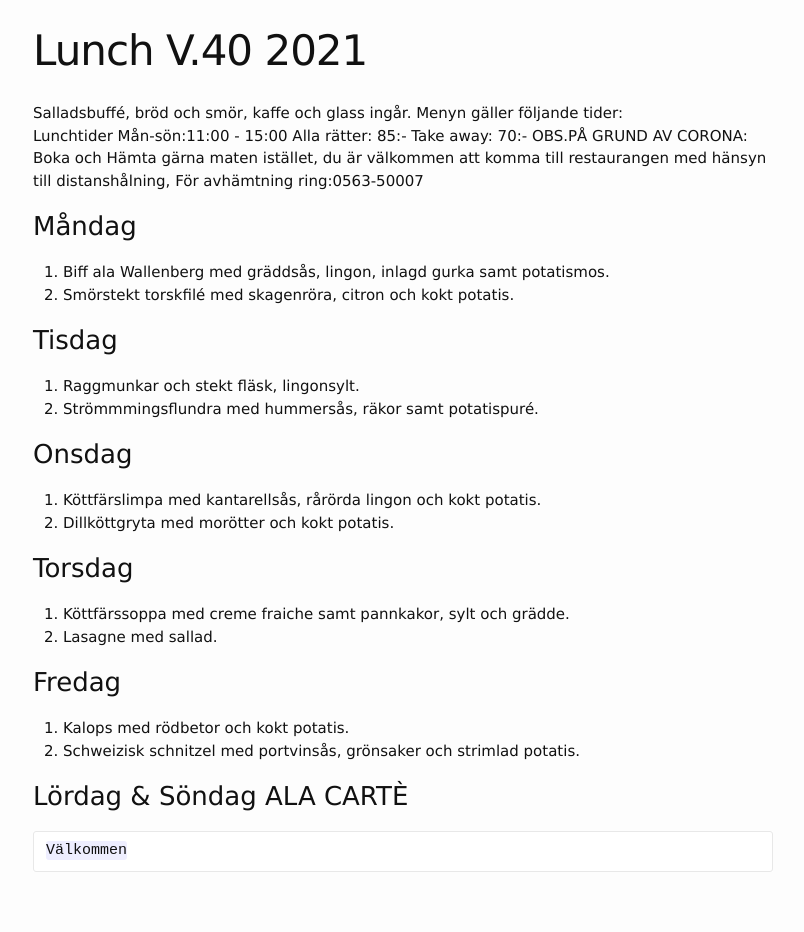
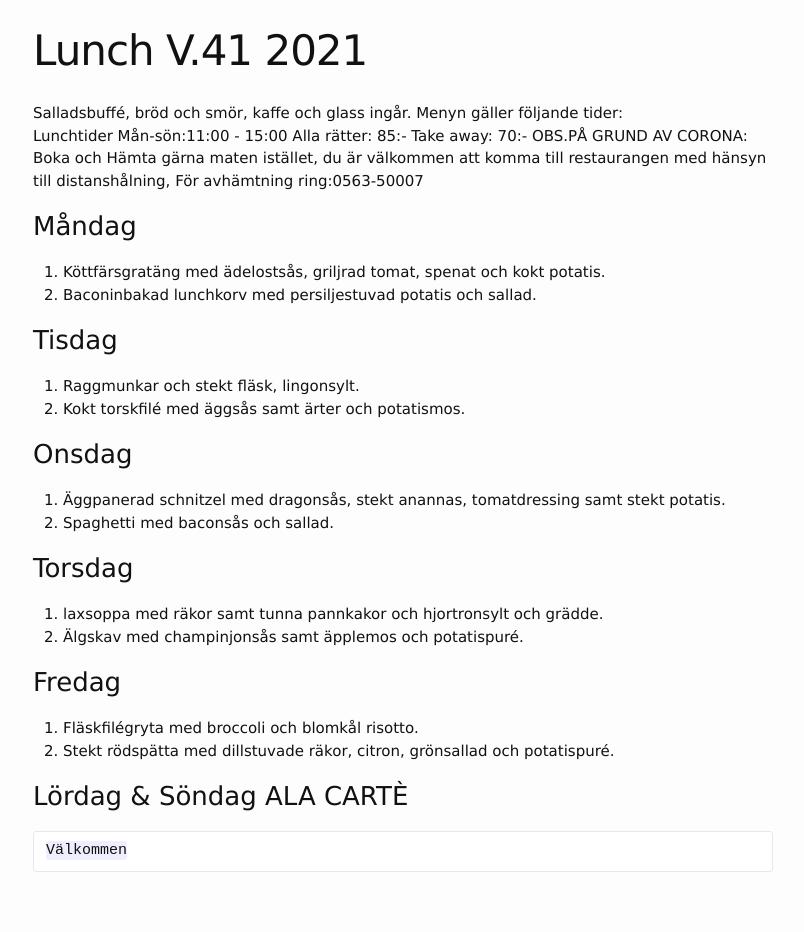
Before and after one commit to FarInn62/farinn62.github.io, a Jekyll site: the page built from lunch.md, in a window 1280 px wide. Shown: the whole page, without its empty margins (237-1041 px from the left). Built offline with Jekyll 4.4.1, drawn with Linux system fonts in a browser that asks for light colours.

Commit message:
Update lunch.md

```diff
--- a/lunch.md
+++ b/lunch.md
@@ -1,6 +1,6 @@
 ---
 layout: foodmenu
-title: Lunch V.40  2021
+title: Lunch V.41  2021
 permalink: /lunch/
 published: true
 ---
@@ -12,24 +12,24 @@ OBS.PÅ GRUND AV CORONA: Boka och Hämta gärna maten istället, du är välkomm
 
 
 ### Måndag
-1. Biff ala Wallenberg med gräddsås, lingon, inlagd gurka samt potatismos.
-2. Smörstekt torskfilé med skagenröra, citron och kokt potatis.
+1. Köttfärsgratäng med ädelostsås, griljrad tomat, spenat och kokt potatis.
+2. Baconinbakad lunchkorv med persiljestuvad potatis och sallad.
 
 ### Tisdag
 1. Raggmunkar och stekt fläsk, lingonsylt.
-2. Strömmmingsflundra med hummersås, räkor samt potatispuré.
+2. Kokt torskfilé med äggsås samt ärter och potatismos.
 
 ### Onsdag
-1. Köttfärslimpa med kantarellsås, rårörda lingon och kokt potatis.
-2. Dillköttgryta med morötter och kokt potatis.
+1. Äggpanerad schnitzel med dragonsås, stekt anannas, tomatdressing samt stekt potatis.
+2. Spaghetti med baconsås och sallad.
 
 ### Torsdag
-1. Köttfärssoppa med creme fraiche samt pannkakor, sylt och grädde.
-2. Lasagne med sallad.
+1. laxsoppa med räkor samt tunna pannkakor och hjortronsylt och grädde.
+2. Älgskav med champinjonsås samt äpplemos och potatispuré.
 
 ### Fredag
-1. Kalops med rödbetor och kokt potatis.
-2. Schweizisk schnitzel med portvinsås, grönsaker och strimlad potatis.
+1. Fläskfilégryta med broccoli och blomkål risotto.
+2. Stekt rödspätta med dillstuvade räkor, citron, grönsallad och potatispuré.
 
 
 ### Lördag & Söndag ALA CARTÈ
```
